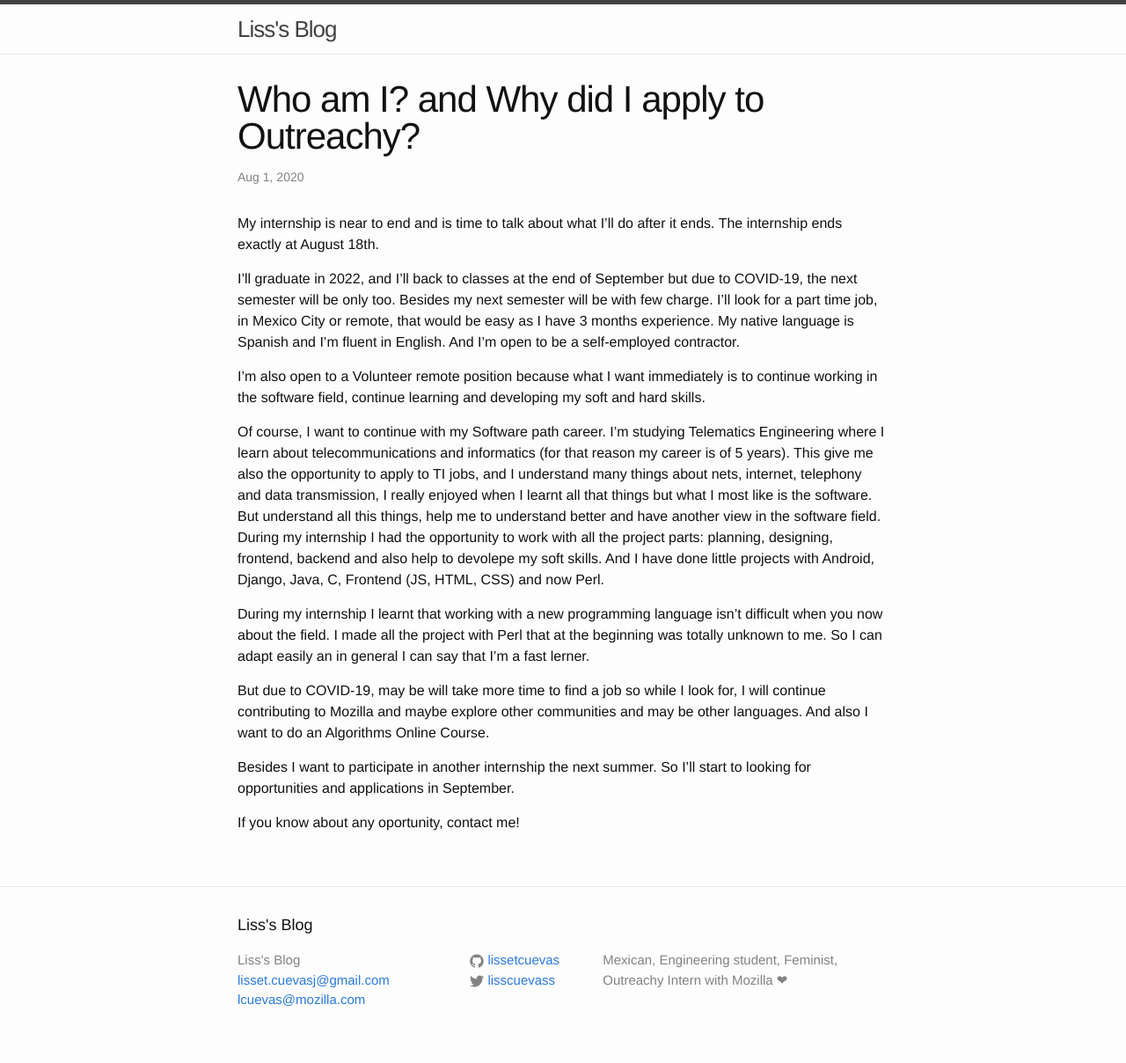
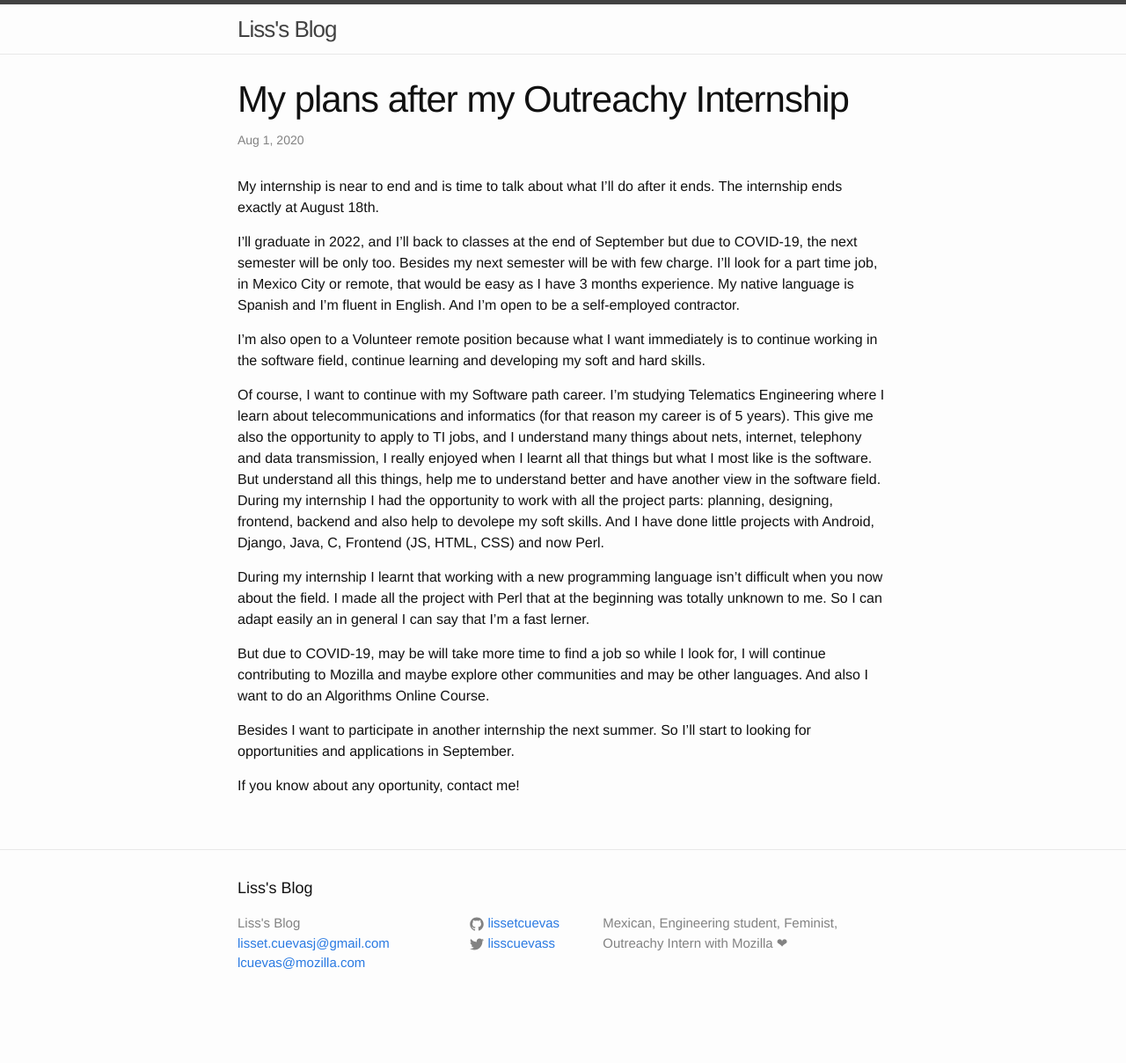
Before and after one commit to LissetCuevas/blog, a Jekyll site: the page built from _posts/2020-07-31-my-plans-after-outreachy.markdown, in a window 1280 px wide. Shown: the whole page at 88% size. Built offline with Jekyll 4.4.1, drawn with Linux system fonts in a browser that asks for light colours; after the commit the page ends 1166 px from its top, so only the background shows below that.

Commit message:
Fix name post 5

```diff
--- a/_posts/2020-07-31-my-plans-after-outreachy.markdown
+++ b/_posts/2020-07-31-my-plans-after-outreachy.markdown
@@ -1,6 +1,6 @@
 ---
 layout: post
-title:  "Who am I? and Why did I apply to Outreachy?"
+title:  "My plans after my Outreachy Internship"
 date:   2020-07-31 20:29:49 -0500
 categories: outreachy
 permalink: "/my-plans-after-outreachy-internship"
```
